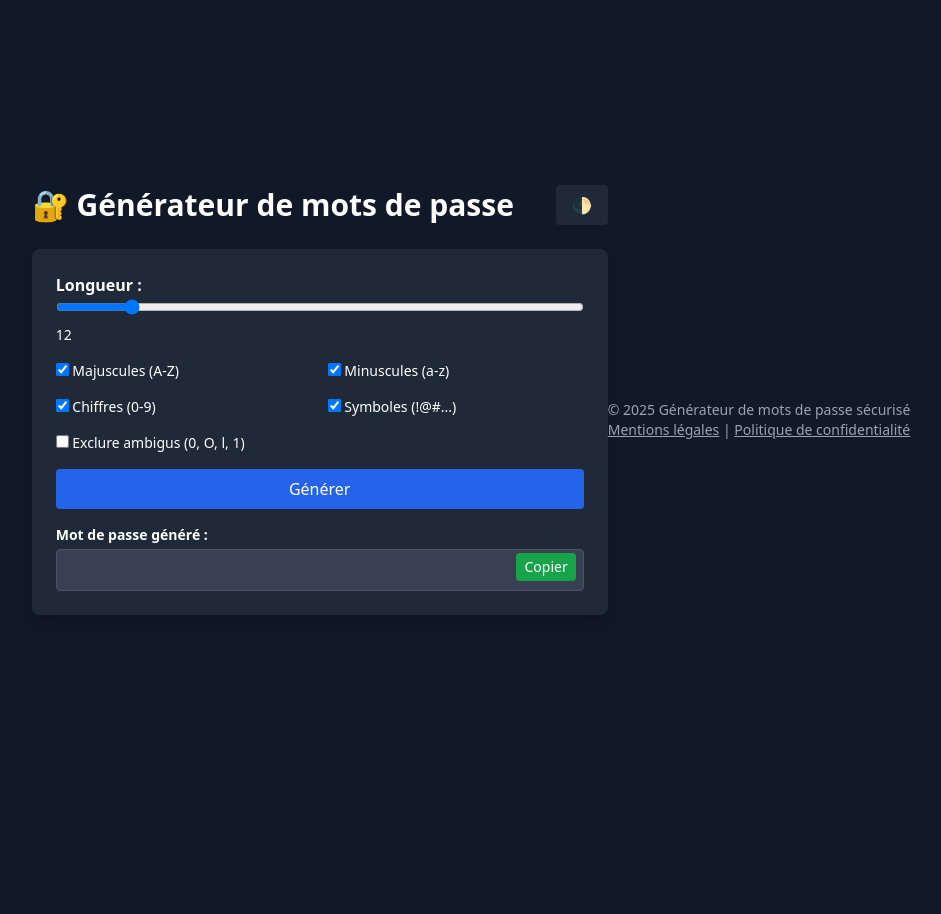
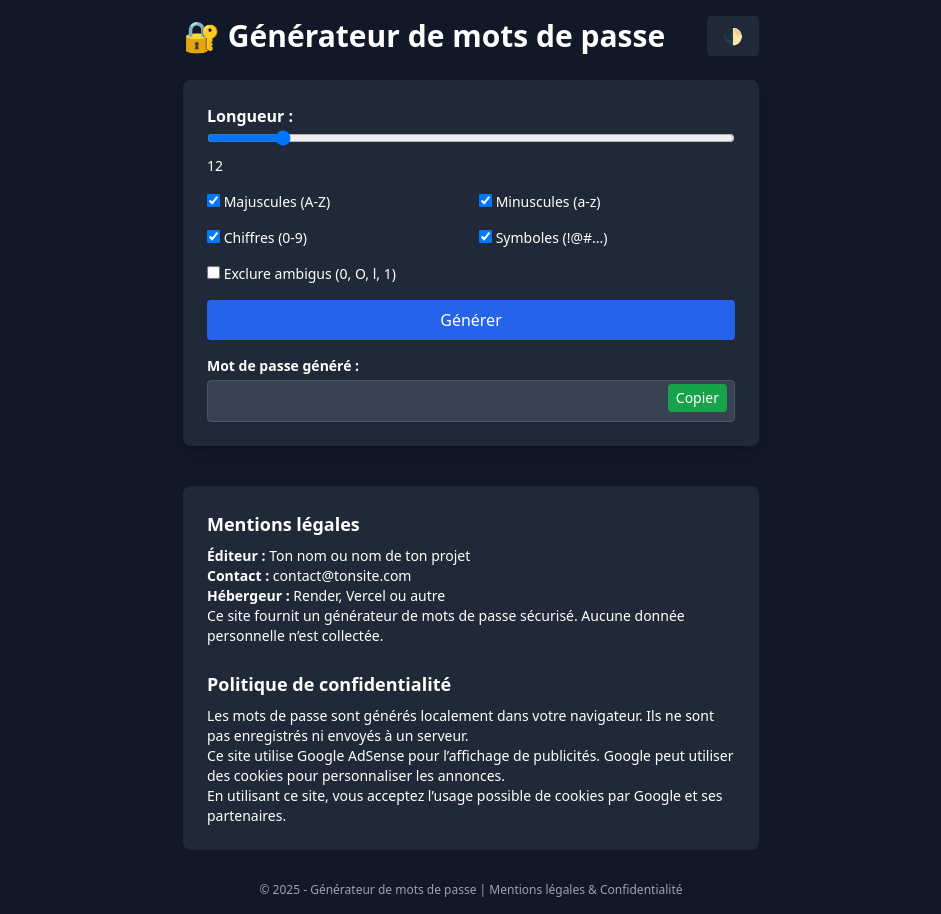
Before and after one commit to yhitme/password-generator, a Flask app: page / in a window 1280 px wide. Shown: the whole page, without its empty margins (169-1110 px from the left). Before the commit the page ends 615 px from the top, so only its background shows below. Run offline with Flask 3, Linux system fonts and the light colour scheme; some libraries are stand-ins or nearby versions.

Commit message:
Update index.html

```diff
--- a/templates/index.html
+++ b/templates/index.html
@@ -1,19 +1,17 @@
 <!DOCTYPE html>
 <html lang="fr" class="dark">
-<head><script async src="https://pagead2.googlesyndication.com/pagead/js/adsbygoogle.js?client=ca-pub-5581763497411854"
-     crossorigin="anonymous"></script></head>
+     <head><script async src="https://pagead2.googlesyndication.com/pagead/js/adsbygoogle.js?client=ca-pub-5581763497411854"crossorigin="anonymous"></script></head>
 <head>
-  <meta charset="UTF-8">
-  <meta name="viewport" content="width=device-width, initial-scale=1.0">
+  <meta charset="UTF-8" />
+  <meta name="viewport" content="width=device-width, initial-scale=1.0" />
   <title>Générateur de mots de passe</title>
   <script src="https://cdn.tailwindcss.com"></script>
+  <script async src="https://pagead2.googlesyndication.com/pagead/js/adsbygoogle.js?client=ca-pub-5581763497411854" crossorigin="anonymous"></script>
   <script>
-    tailwind.config = {
-      darkMode: 'class'
-    }
+    tailwind.config = { darkMode: 'class' }
   </script>
 </head>
-<body class="bg-white dark:bg-gray-900 text-gray-900 dark:text-white min-h-screen flex items-center justify-center p-4">
+<body class="bg-white dark:bg-gray-900 text-gray-900 dark:text-white min-h-screen flex flex-col items-center justify-start p-4">
   <div class="max-w-xl w-full">
     <div class="flex justify-between items-center mb-6">
       <h1 class="text-3xl font-bold">🔐 Générateur de mots de passe</h1>
@@ -45,6 +43,24 @@
         </div>
       </div>
     </div>
+
+    <!-- Mentions légales et politique de confidentialité -->
+    <section id="legal" class="mt-10 p-6 bg-gray-100 dark:bg-gray-800 rounded-lg text-sm">
+      <h2 class="text-lg font-bold mb-2">Mentions légales</h2>
+      <p><strong>Éditeur :</strong> Ton nom ou nom de ton projet</p>
+      <p><strong>Contact :</strong> contact@tonsite.com</p>
+      <p><strong>Hébergeur :</strong> Render, Vercel ou autre</p>
+      <p>Ce site fournit un générateur de mots de passe sécurisé. Aucune donnée personnelle n’est collectée.</p>
+
+      <h2 class="text-lg font-bold mt-6 mb-2">Politique de confidentialité</h2>
+      <p>Les mots de passe sont générés localement dans votre navigateur. Ils ne sont pas enregistrés ni envoyés à un serveur.</p>
+      <p>Ce site utilise Google AdSense pour l’affichage de publicités. Google peut utiliser des cookies pour personnaliser les annonces.</p>
+      <p>En utilisant ce site, vous acceptez l’usage possible de cookies par Google et ses partenaires.</p>
+    </section>
+
+    <footer class="mt-8 text-center text-xs text-gray-600 dark:text-gray-400">
+      &copy; 2025 - Générateur de mots de passe | <a href="#legal" class="hover:underline">Mentions légales & Confidentialité</a>
+    </footer>
   </div>
 
   <script>
@@ -85,13 +101,5 @@
       document.documentElement.classList.toggle('dark');
     });
   </script>
-     <footer class="text-center mt-10 text-sm text-gray-600 dark:text-gray-400">
-  <p>&copy; 2025 Générateur de mots de passe sécurisé</p>
-  <p>
-    <a href="mentions-legales.html" class="underline hover:text-blue-500">Mentions légales</a> |
-    <a href="politique-confidentialite.html" class="underline hover:text-blue-500">Politique de confidentialité</a>
-  </p>
-</footer>
-
 </body>
 </html>
```
